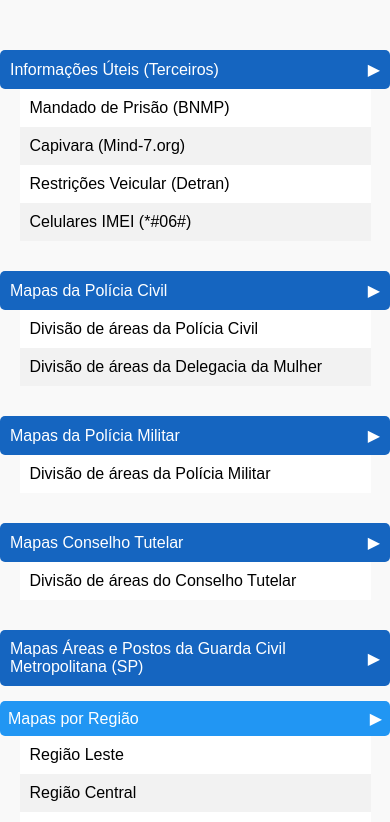
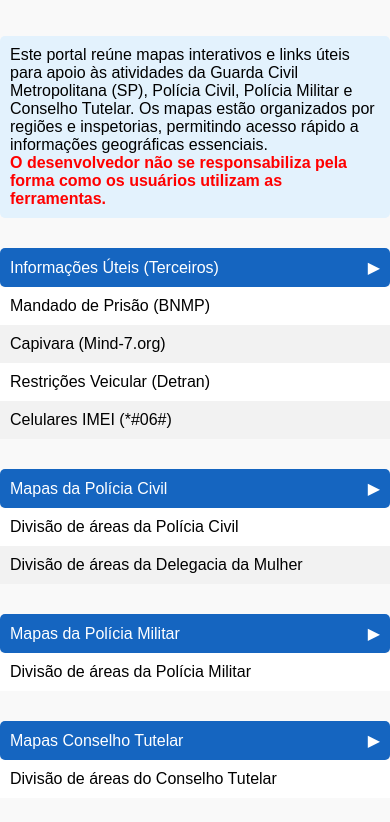
Before and after one commit to hkss22/mapasgcm, a plain HTML site: page index.html in a window 390 px wide. Shown: the top 822 px of the page. Drawn offline with Linux system fonts and the light colour scheme.

Commit message:
Update index.html

```diff
--- a/index.html
+++ b/index.html
@@ -66,13 +66,6 @@
       margin-bottom: 20px;
       background-color: white;
     }
-    @media (max-width: 600px) {
-  table {
-    width: 90%;
-    max-width: 400px;
-    margin: 0 auto; /* Centraliza as tabelas no celular */
-  }
-}
     th, td {
       text-align: left;
       padding: 10px;
@@ -96,6 +89,12 @@
 <body>
   <div class="container">
 
+    <p style="font-size:16px; background-color:#e3f2fd; padding:10px; border-radius:5px;">
+        Este portal reúne mapas interativos e links úteis para apoio às atividades da Guarda Civil Metropolitana (SP), Polícia Civil, Polícia Militar e Conselho Tutelar.
+        Os mapas estão organizados por regiões e inspetorias, permitindo acesso rápido a informações geográficas essenciais.
+       <br>
+      <strong style="color:red;">O desenvolvedor não se responsabiliza pela forma como os usuários utilizam as ferramentas.</strong>
+      </p>
 
     <!-- Terceiros -->
     <div class="section-title" onclick="toggleSection(this)">
```
